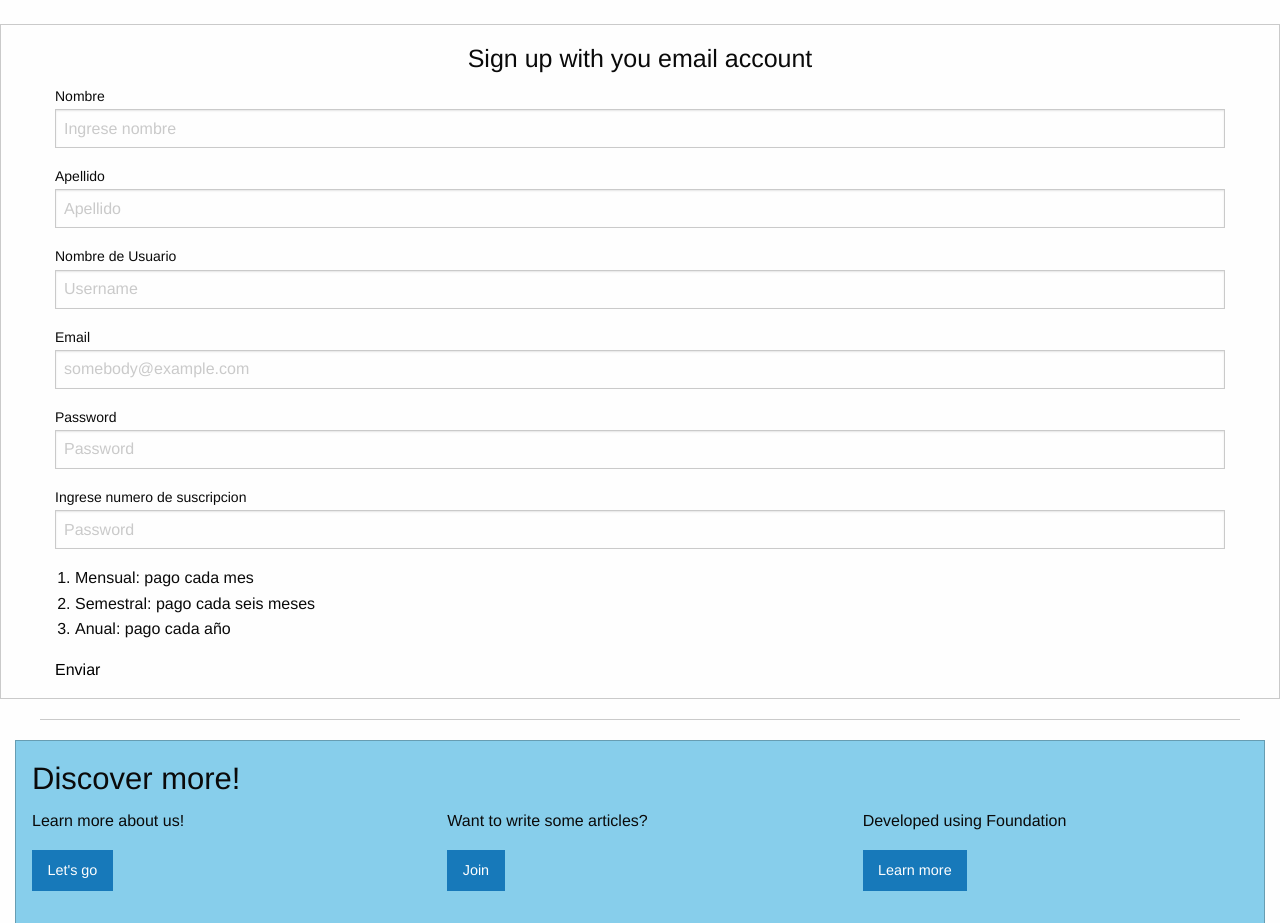
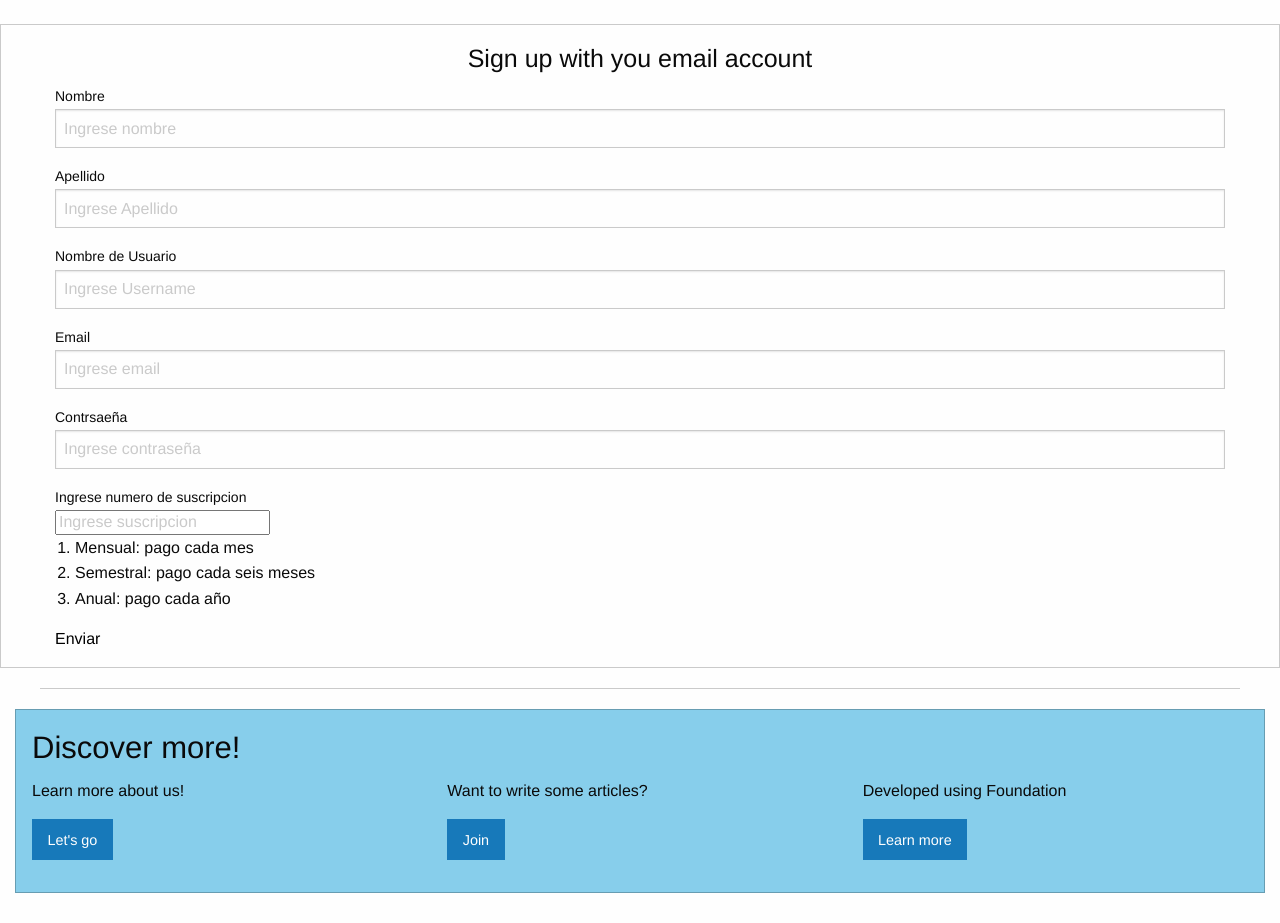
Before and after one commit to elisammg/RevistaWeb, a PHP site: page /signup.php in a window 1280 px wide. Shown: the part 56-979 px from the top of the page. After the commit the page ends 949 px from the top, so only its background shows below. Run offline with PHP 8.4, Linux system fonts and the light colour scheme.

Commit message:
con sí, ingresar no

```diff
--- a/revista/db_insertar.php
+++ b/revista/db_insertar.php
@@ -5,11 +5,11 @@
   $Apellido=$_GET['apellido'];
   $Usuario=$_GET['username'];
   $Email=$_GET['email'];
-  $Contraseña=$_GET['password'];
+  $Contraseña=$_GET['contraseña'];
   /*$imagen=addslashes(GET_included_files($_FILES['foto']['tmp_name']));*/
 
   $query="INSERT INTO perfil (Suscripcion_idSuscripcion, Nombre, Apellido, Usuario, Email, Contraseña)
-  VALUES('$suscripcion', '$nombre', '$apellido', '$username', '$email', '$password')";
+  VALUES('$Suscripcion_idSuscripcion', '$Nombre','$Apellido', '$Usuario','$Email','$Contraseña')";
   $resultado=$conexion ->query($query);
 
   if ($resultado)
--- a/revista/signup.php
+++ b/revista/signup.php
@@ -18,24 +18,24 @@
       <div class="grid-x grid-padding-x">
         <div class="large-12 cell">
 		  <h4 class="text-center">Sign up with you email account</h4>
-		  <label for="nombre">Nombre
+		  <label for="nombre">Nombre</label>
 		    <input type="text" name="nombre" required placeholder="Ingrese nombre">
-		  </label>
-		  <label for="apellido">Apellido
-		    <input type="text" name="apellido" required placeholder="Apellido">
-		  </label>
-		  <label for="username">Nombre de Usuario
-		    <input type="text" name="username" required placeholder="Username">
-		  </label>
-		  <label for="email">Email
-		    <input type="email" name="email" required placeholder="somebody@example.com">
-		  </label>
-		  <label for="password">Password
-		    <input type="password" name="contraseña" required placeholder="Password">
-		  </label>
-		   <label for="suscripcion">Ingrese numero de suscripcion
-		    <input type="text" name="suscripcion" required placeholder="Password">
-		  </label>
+
+		  <label for="apellido">Apellido</label>
+		    <input type="text" name="apellido" required placeholder="Ingrese Apellido">
+
+		  <label for="username">Nombre de Usuario</label>
+		    <input type="text" name="username" required placeholder="Ingrese Username">
+
+		  <label for="email">Email</label>
+		    <input type="email" name="email" required placeholder="Ingrese email">
+
+		  <label for="contraseña">Contrsaeña</label>
+		    <input type="text" name="contraseña" required placeholder="Ingrese contraseña">
+
+		   <label for="suscripcion">Ingrese numero de suscripcion</label>
+		    <input type="numero" name="suscripcion" required placeholder="Ingrese suscripcion">
+
 		  <ol>
 		  	<li>Mensual: pago cada mes</li>
 		  	<li>Semestral: pago cada seis meses</li>
```
